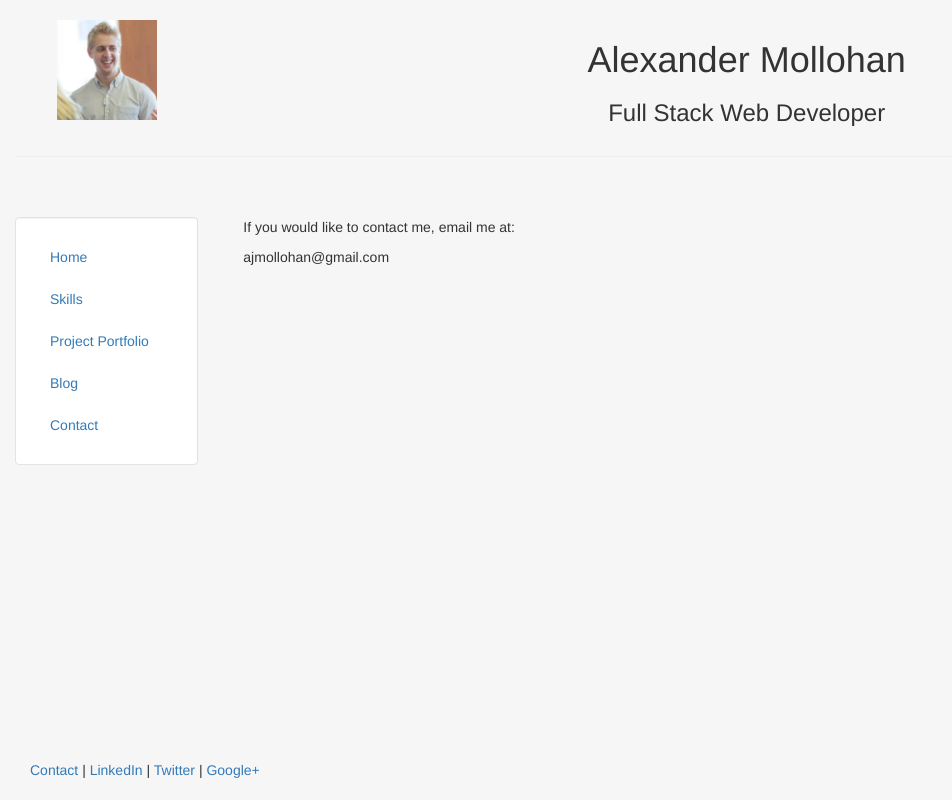
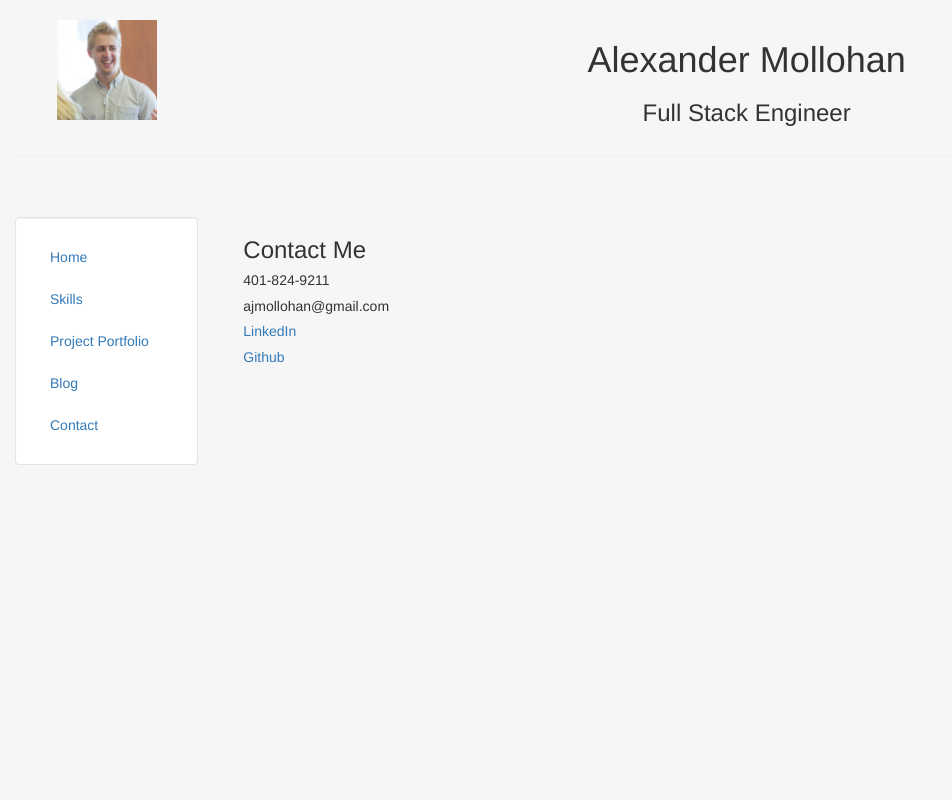
Before and after one commit to d00medman/portfolio, a Django app: page /contact/ in a window 1280 px wide. Shown: the whole page, without its empty margins (0-952 px from the left). Run offline with Django 3.2, Linux system fonts and the light colour scheme.

Commit message:
Contact page refactor

```diff
--- a/personal/templates/personal/basic.html
+++ /dev/null
@@ -1,7 +0,0 @@
-{%extends 'personal/header.html'%}
-
-{%block content%}
-  {%for c in content%}
-    <p>{{c}}</p>
-  {%endfor%}
-{%endblock%}
--- /dev/null
+++ b/personal/templates/personal/contact.html
@@ -0,0 +1,9 @@
+{%extends 'personal/header.html'%}
+
+{%block content%}
+  <h3>Contact Me</h3>
+  <h5>401-824-9211</h5>
+  <h5>ajmollohan@gmail.com</h5>
+  <h5><a href="#https://www.linkedin.com/in/alexander-mollohan/" target="blank">LinkedIn</a></h5>
+  <h5><a href="#https://github.com/d00medman" target="blank">Github</a></h5>
+{%endblock%}
--- a/personal/templates/personal/header.html
+++ b/personal/templates/personal/header.html
@@ -29,7 +29,7 @@
 				  <br>
 				  <center>
 				  <h1>Alexander Mollohan</h1>
-					<h3>Full Stack Web Developer</h3>
+					<h3>Full Stack Engineer</h3>
 				  </center>
 			  </div>
 		</div><hr>
@@ -63,7 +63,7 @@
 	</div>
 	<footer>
 		<div class="container-fluid" style='margin-left:15px'>
-			<p><a href="#" target="blank">Contact</a> | <a href="#" target="blank">LinkedIn</a> | <a href="#" target="blank">Twitter</a> | <a href="#" target="blank">Google+</a></p>
+			<!-- <p><a href="/contact/" target="blank">Contact</a> | <a href="#https://www.linkedin.com/in/alexander-mollohan/" target="blank">LinkedIn</a> | <a href="#" target="blank">Github</a> </p> -->
 		</div>
 	</footer>
 
--- a/personal/views.py
+++ b/personal/views.py
@@ -9,4 +9,4 @@ def index(request):
 # Create your views here.
 
 def contact(request):
-    return render(request, 'personal/basic.html', {'content':['If you would like to contact me, email me at: ', 'ajmollohan@gmail.com']})
+    return render(request, 'personal/contact.html')
```
